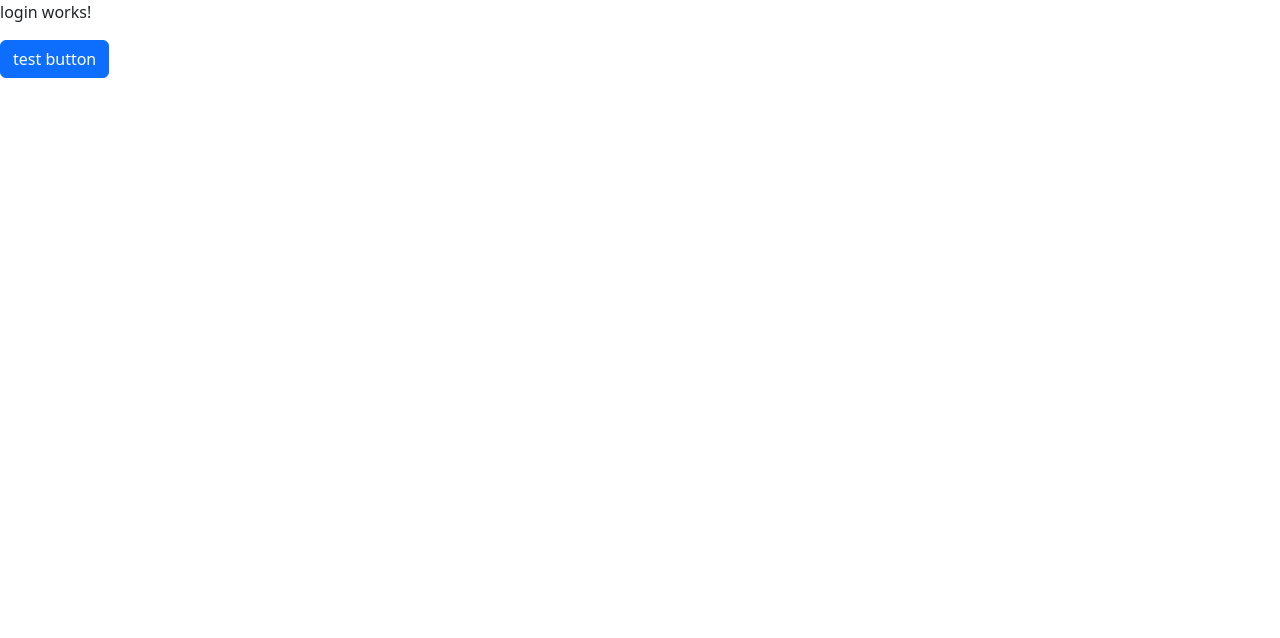
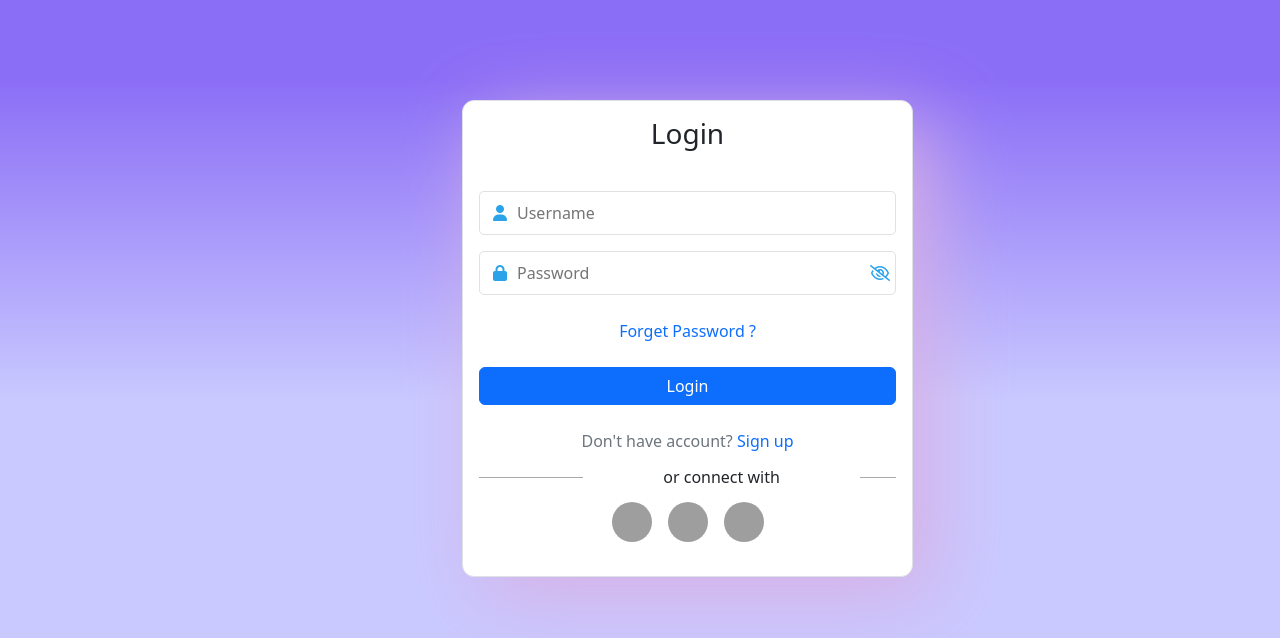
Before and after one commit to sajjad0057/Angular-Basic, an Angular app in the folder frontend/AngularAuthUI/: page /login in a window 1280 px wide. Shown: the top 638 px of the page. Built offline with nearby package versions, Linux system fonts and the light colour scheme; grey boxes are pictures that could not be loaded.

Commit message:
make login page UI

```diff
--- a/frontend/AngularAuthUI/src/app/components/login/login.component.html
+++ b/frontend/AngularAuthUI/src/app/components/login/login.component.html
@@ -1,2 +1,50 @@
-<p>login works!</p>
-<button class="btn btn-primary">test button</button>
+<div class="outer">
+    <div class="container">
+        <div class="row">
+            <div class="offset-md-2 col-lg-5 col-md-7 offset-lg-4 offset-md-3">
+                <div class="panel border bg-white">
+                    <div class="panel-heading">
+                        <h3 class="pt-3 font-weight-bold"> Login </h3>
+                        <div class="panel-body p-3">
+                            <form>
+                                <div class="form-group pt-3">
+                                    <div class="input-field">
+                                        <span><i class="fa fa-user p-2"></i></span>
+                                        <input type="text" placeholder="Username">
+                                    </div>
+                                </div>
+                                <div class="form-group pt-3">
+                                    <div class="input-field">
+                                        <span><i class="fa fa-lock p-2"></i></span>
+                                        <input [type]="passwordFieldType" placeholder="Password">
+                                        <span (click)="hideShowPass()"><i class="{{eyeIcon}}"></i></span>
+                                    </div>
+                                </div>
+                                <div class="form-inline fr mt-4">
+                                    <a id="forget" class="font-weight-bold">Forget Password ?</a>
+                                </div>
+                                <button type="submit" class="btn btn-primary btn-block mt-4 w-100">Login</button>
+                                <div class="text-center pt-4 text-muted">Don't have account?
+                                    <a id="forget" routerLink="/signup">Sign up</a>
+                                </div>
+                            </form>
+                        </div>
+                        <div class="mx-3 my-2 py-2 bordert">
+                            <div class="text-center py-3">
+                                <a href="https://www.facebook.com" target="_blank" class="px-2">
+                                    <img src="https://www.freepnglogos.com/uploads/facebook-logo-icon/facebook-logo-icon-file-facebook-icon-svg-wikimedia-commons-4.png" alt="facebook">
+                                </a>
+                                <a href="https://www.google.com" target="_blank" class="px-2">
+                                    <img src="https://www.freepnglogos.com/uploads/google-logo-png/google-logo-png-suite-everything-you-need-know-about-google-newest-0.png" alt="google">
+                                </a>
+                                <a href="https://www.github.com" target="_blank" class="px-2">
+                                    <img src="https://cdn4.iconfinder.com/data/icons/iconsimple-logotypes/512/github-512.png" alt="gitHub">
+                                </a>
+                            </div>
+                        </div>
+                    </div>
+                </div>
+            </div>
+        </div>
+    </div>
+</div>
--- a/frontend/AngularAuthUI/src/app/components/login/login.component.scss
+++ b/frontend/AngularAuthUI/src/app/components/login/login.component.scss
@@ -0,0 +1,89 @@
+.outer{
+    height: 100vh;
+    background: linear-gradient(to top,#c9c9ff 50%, #8b6ef6 90%) no-repeat;
+}
+
+.panel-heading{
+    text-align: center;
+    margin-bottom: 10px;
+}
+
+#forget{
+    min-width: 100px;
+    margin-left: auto;
+    text-decoration: none;
+    cursor: pointer;
+}
+
+a:hover{
+    text-decoration: none;
+}
+
+.form-inline label{
+    padding-left: 10px;
+    margin: 0;
+    cursor: pointer;
+}
+
+.bth{
+    margin-top: 20px;
+    border-radius: 15px;
+}
+
+.panel{
+    min-height: 380px;
+    box-shadow: 20px 20px 80px rgb(215, 176, 229);
+    border-radius: 12px;
+    margin-top: 100px;
+}
+
+.input-field{
+    border-radius: 5px;
+    padding: 5px;
+    display: flex;
+    align-items: center;
+    cursor: pointer;
+    border: 1px solid #dddd;
+    color: #2ba3e9;
+}
+
+.input-field.error{
+    border: 1px solid #e65234;
+    color: #e65234;
+}
+
+input[type='text'],
+input[type='password']{
+    border: none;
+    outline: none;
+    box-shadow: none;
+    width: 100%;
+}
+
+.fa-eye-slash.btn{
+    border: none;
+    outline: none;
+    box-shadow: none;
+}
+
+img{
+    width: 40px;
+    height: 40px;
+    object-fit: cover;
+    border-radius: 50%;
+    position: relative;
+}
+
+.bordert{
+    border-top: 1px solid #aaa;
+    position: relative;
+}
+
+.bordert:after{
+    content: "or connect with";
+    position: absolute;
+    top: -13px;
+    left:25%;
+    background-color: #fff;
+    padding: 0 80px;
+}
--- a/frontend/AngularAuthUI/src/app/components/login/login.component.ts
+++ b/frontend/AngularAuthUI/src/app/components/login/login.component.ts
@@ -1,10 +1,26 @@
-import { Component } from '@angular/core';
+import { Component, OnInit } from '@angular/core';
 
 @Component({
   selector: 'app-login',
   templateUrl: './login.component.html',
   styleUrls: ['./login.component.scss']
 })
-export class LoginComponent {
+export class LoginComponent implements OnInit {
 
+  passwordFieldType : string = "password"
+  isFieldTypeText: boolean = false;
+  eyeIcon: string = "fa fa-eye-slash";
+
+  constructor(){
+
+  }
+
+  ngOnInit(): void {
+  }
+
+  hideShowPass(){
+    this.isFieldTypeText = !this.isFieldTypeText;
+    this.isFieldTypeText ? this.eyeIcon = "fa fa-eye" : this.eyeIcon = "fa fa-eye-slash";
+    this.isFieldTypeText ? this.passwordFieldType = "text" : this.passwordFieldType = "password";
+  }
 }
--- a/frontend/AngularAuthUI/src/index.html
+++ b/frontend/AngularAuthUI/src/index.html
@@ -6,6 +6,7 @@
   <base href="/">
   <meta name="viewport" content="width=device-width, initial-scale=1">
   <link rel="icon" type="image/x-icon" href="favicon.ico">
+  <script src="https://kit.fontawesome.com/dd2d5e14b5.js" crossorigin="anonymous"></script>
 </head>
 <body>
   <app-root></app-root>
```
